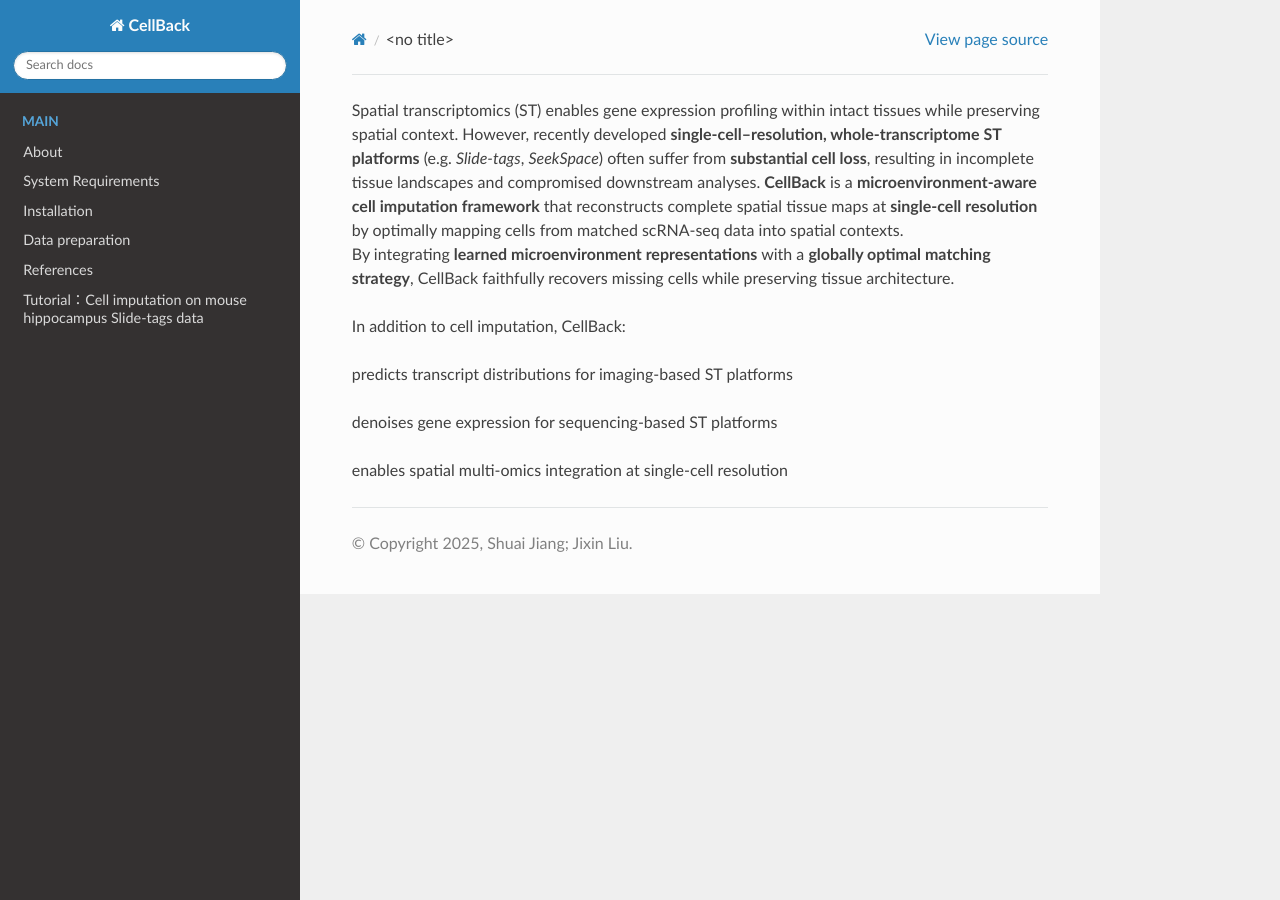
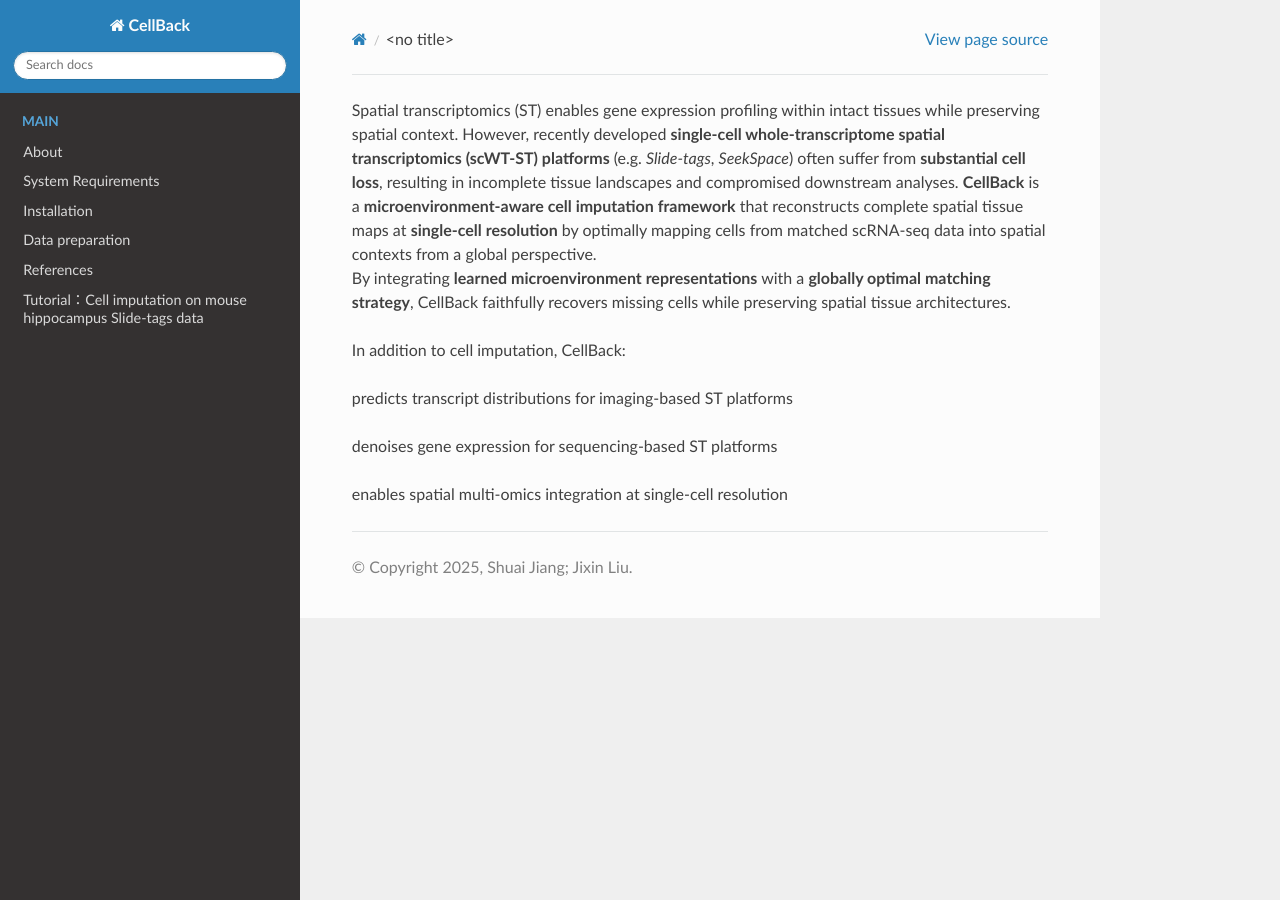
Before and after one commit to jxLiu-bio/CellBack, a Sphinx documentation site: the page built from source/README.md, in a window 1280 px wide. Built offline with Sphinx 7.4.7 and the Read the Docs theme 3.1.0, drawn with Linux system fonts in a browser that asks for light colours; pages that are not in the unit, such as notebooks, are missing from menus.

Commit message:
README.md

```diff
--- a/source/README.md
+++ b/source/README.md
@@ -1,6 +1,6 @@
-Spatial transcriptomics (ST) enables gene expression profiling within intact tissues while preserving spatial context. However, recently developed **single-cell–resolution, whole-transcriptome ST platforms** (e.g. *Slide-tags*, *SeekSpace*) often suffer from **substantial cell loss**, resulting in incomplete tissue landscapes and compromised downstream analyses.
-**CellBack** is a **microenvironment-aware cell imputation framework** that reconstructs complete spatial tissue maps at **single-cell resolution** by optimally mapping cells from matched scRNA-seq data into spatial contexts.
-By integrating **learned microenvironment representations** with a **globally optimal matching strategy**, CellBack faithfully recovers missing cells while preserving tissue architecture.
+Spatial transcriptomics (ST) enables gene expression profiling within intact tissues while preserving spatial context. However, recently developed **single-cell whole-transcriptome spatial transcriptomics (scWT-ST) platforms** (e.g. *Slide-tags*, *SeekSpace*) often suffer from **substantial cell loss**, resulting in incomplete tissue landscapes and compromised downstream analyses.
+**CellBack** is a **microenvironment-aware cell imputation framework** that reconstructs complete spatial tissue maps at **single-cell resolution** by optimally mapping cells from matched scRNA-seq data into spatial contexts from a global perspective.
+By integrating **learned microenvironment representations** with a **globally optimal matching strategy**, CellBack faithfully recovers missing cells while preserving spatial tissue architectures.
 
 In addition to cell imputation, CellBack:
 - predicts transcript distributions for imaging-based ST platforms
```
